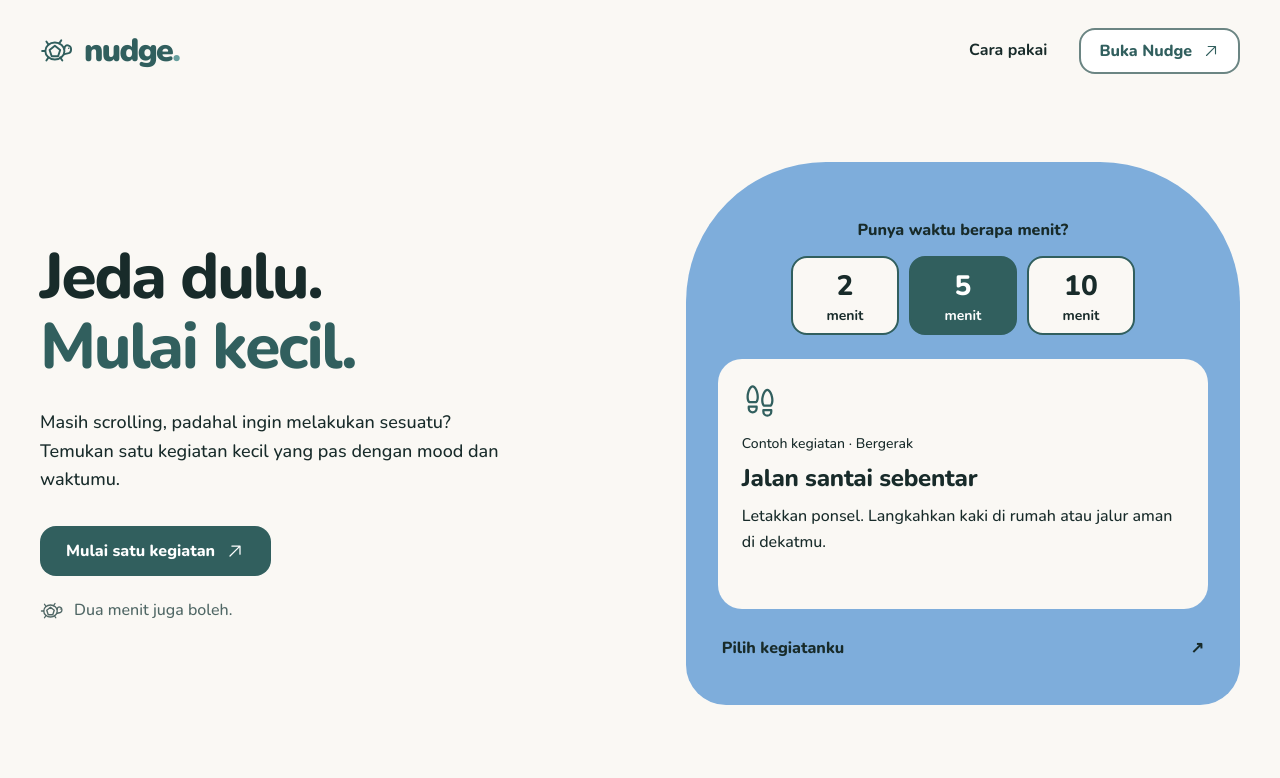
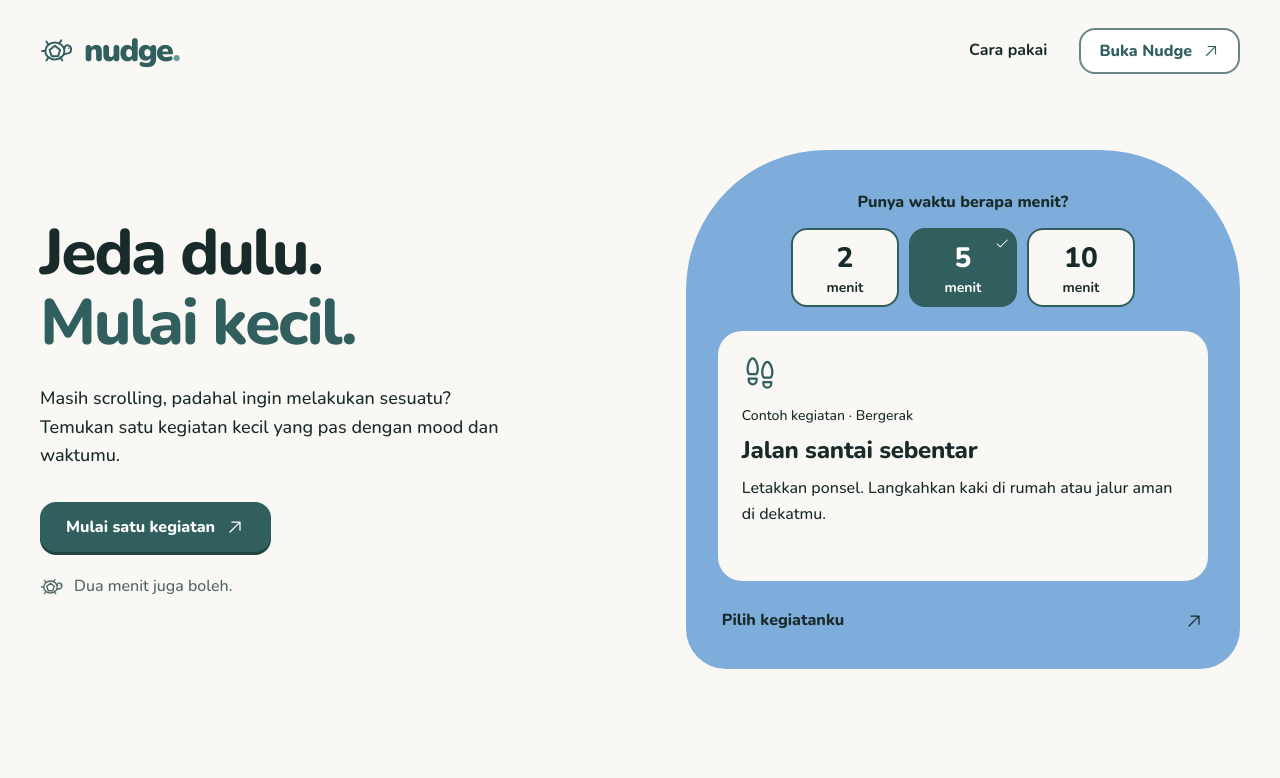
Before and after one commit to Fabverse0/Nudge, a Next.js app: page / in a window 1280 px wide. Shown: the top 778 px of the page. Built offline with nearby package versions, Linux system fonts and the light colour scheme.

Commit message:
style(landing): refine hero and duration controls

```diff
--- a/src/app/globals.css
+++ b/src/app/globals.css
@@ -237,7 +237,7 @@ svg {
   grid-template-columns: 1.05fr 1fr;
   gap: 64px;
   align-items: center;
-  padding-block: 60px 88px;
+  padding-block: 48px 72px;
 }
 .hero-copy h1 {
   font-size: clamp(2.25rem, 5vw, 4rem);
@@ -255,6 +255,12 @@ svg {
 .hero-cta {
   margin-top: 32px;
 }
+.landing .button.primary {
+  box-shadow: 0 3px 0 var(--pressed);
+}
+.landing .button.primary:active {
+  box-shadow: 0 1px 0 var(--pressed);
+}
 .hero-footnote {
   display: flex;
   gap: 10px;
@@ -264,7 +270,7 @@ svg {
 }
 .hero-demo {
   background: var(--blue);
-  padding: 56px 32px 32px;
+  padding: 40px 32px 24px;
   border-radius: 140px 140px 40px 40px;
 }
 .demo-topline {
@@ -316,6 +322,18 @@ svg {
   border: 2px solid var(--action);
   font-size: 1.75rem;
   font-weight: 800;
+  transition:
+    background 140ms,
+    color 140ms;
+}
+.demo-duration label:hover > span {
+  background: var(--selection);
+}
+.demo-selection {
+  position: absolute;
+  top: 8px;
+  right: 8px;
+  visibility: hidden;
 }
 .demo-duration label small {
   font-size: 0.875rem;
@@ -325,6 +343,9 @@ svg {
 .demo-duration input:checked + span {
   background: var(--action);
   color: white;
+}
+.demo-duration input:checked + span .demo-selection {
+  visibility: visible;
 }
 .demo-duration input:focus-visible + span {
   outline: 3px solid var(--ink);
--- a/src/components/landing/activity-preview.tsx
+++ b/src/components/landing/activity-preview.tsx
@@ -1,7 +1,12 @@
 "use client";
 import Link from "next/link";
 import { useState } from "react";
-import { CheckIcon, FootprintsIcon, LeafIcon } from "@phosphor-icons/react";
+import {
+  ArrowUpRightIcon,
+  CheckIcon,
+  FootprintsIcon,
+  LeafIcon,
+} from "@phosphor-icons/react";
 
 const previews = {
   2: {
@@ -42,6 +47,11 @@ export function ActivityPreview() {
               <span>
                 {time}
                 <small>menit</small>
+                <CheckIcon
+                  size={14}
+                  className="demo-selection"
+                  aria-hidden="true"
+                />
               </span>
             </label>
           ))}
@@ -54,7 +64,8 @@ export function ActivityPreview() {
         <p>{item.copy}</p>
       </div>
       <Link href={`/app?minutes=${minutes}`} className="demo-link">
-        Pilih kegiatanku<span aria-hidden="true">↗</span>
+        Pilih kegiatanku
+        <ArrowUpRightIcon size={20} aria-hidden="true" />
       </Link>
     </div>
   );
```
